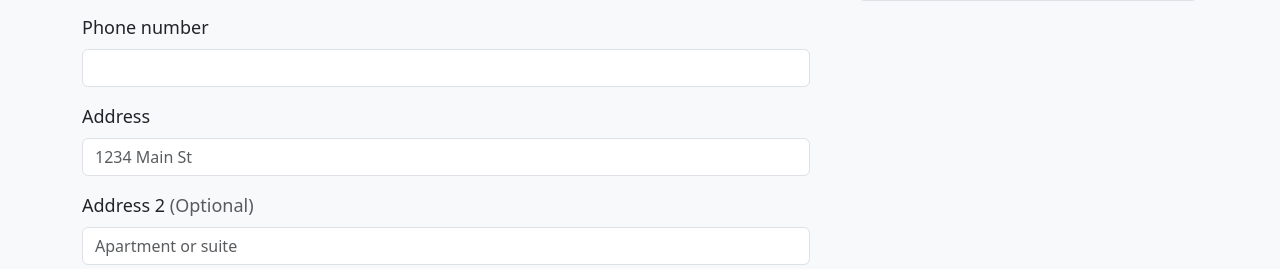
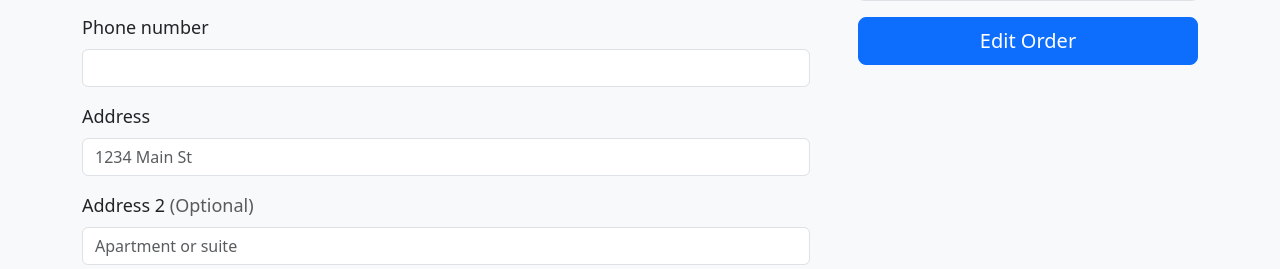
Before and after one commit to yuxuanwu17/Yummy, a Django app: template Yummy/templates/Yummy/checkout.html in a window 1280 px wide. Shown: the part 437-706 px from the top of the page. Run offline with Django 4.2, Linux system fonts and the light colour scheme; the template is opened without the code that fills it, so the values that code supplies are empty.

Commit message:
Add a button at check out page to o back to summary

```diff
--- a/Yummy/templates/Yummy/checkout.html
+++ b/Yummy/templates/Yummy/checkout.html
@@ -102,7 +102,9 @@
                             <strong>${{ total }}</strong>
                         </li>
                     </ul>
-
+                    <a href="{% url 'summary' %}">
+                        <button class="w-100 btn btn-primary btn-lg">Edit Order</button>
+                    </a>
 
                 </div>
                 <div class="col-md-7 col-lg-8">
```
